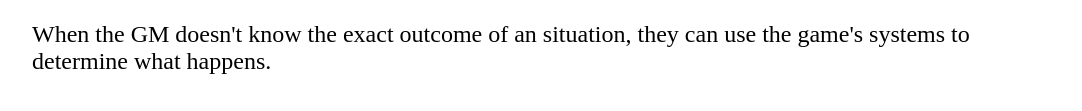
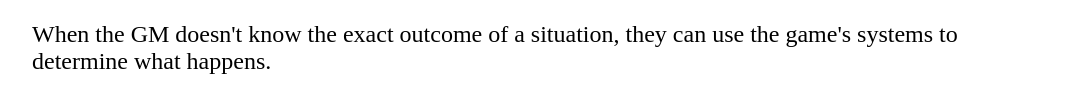
Before and after one commit to m-trigo/those-who-wander, a plain HTML site: page index.html in a window 1280 px wide. Shown: the part 238-349 px from the top of the page, without its empty margins (96-1178 px from the left). Drawn offline with Linux system fonts and the light colour scheme; a web font is replaced by a local one.

Commit message:
Fixes a typo

```diff
--- a/index.html
+++ b/index.html
@@ -12,7 +12,7 @@
 
     <p>As a player, you determine your character's intentions. The GM, in turn, describes what happens in the fiction.
     </p>
-    <p>When the GM doesn't know the exact outcome of an situation, they can use the game's systems to determine what
+    <p>When the GM doesn't know the exact outcome of a situation, they can use the game's systems to determine what
         happens.</p>
 
     <h2>Ability Checks</h2>
```
